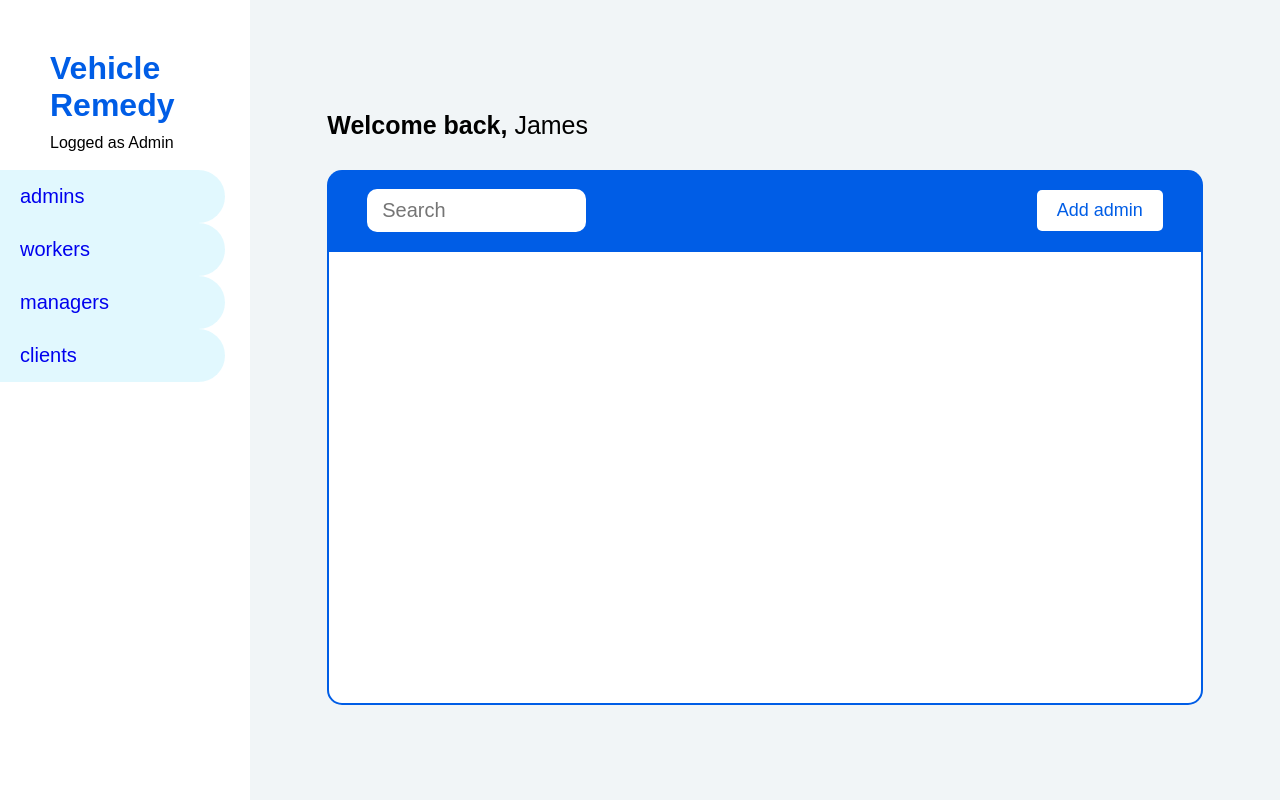
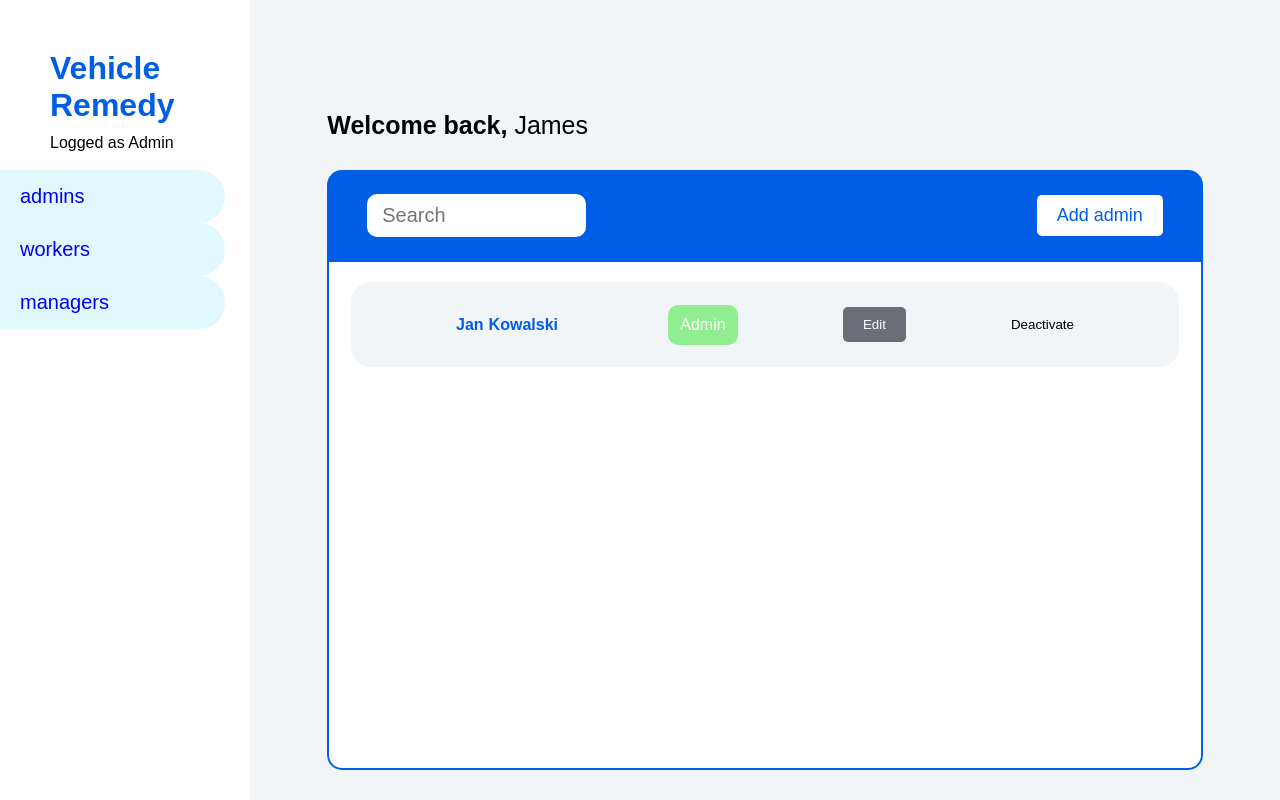
Before and after one commit to folkvangrn/asgard, a React (Vite) app: page /dashboard/admins in a window 1280 px wide. Built offline with nearby package versions, Linux system fonts and the light colour scheme.

Commit message:
Manage table Item (#5)
* Styling for managetable-item

* first iteration of the useritem

```diff
--- /dev/null
+++ b/src/components/atoms/ManageTableItem/ManageTableItem.module.scss
@@ -0,0 +1,21 @@
+.wrapper {
+  display: flex;
+  flex-direction: row;
+  align-items: center;
+  justify-content: space-evenly;
+  width: 95%;
+  min-height: 85px;
+  margin-top: 20px;
+  background-color: var(--lightGrey);
+  border-radius: 20px;
+}
+
+.nameDetails {
+  display: flex;
+
+  p {
+    margin-right: 5px;
+    font-weight: bold;
+    color: var(--blue);
+  }
+}
--- /dev/null
+++ b/src/components/atoms/ManageTableItem/ManageTableItem.tsx
@@ -0,0 +1,23 @@
+import React from 'react';
+import { User, UserRole } from '@/types/User';
+import styles from './ManageTableItem.module.scss';
+import Button from '../Button/Button';
+import { Role } from '../Role/Role';
+
+type ManageTabkeItemProps = {
+  userData: User;
+};
+
+export function ManageTableItem({ userData }: ManageTabkeItemProps) {
+  return (
+    <div className={styles.wrapper}>
+      <div className={styles.nameDetails}>
+        <p>{userData?.firstName}</p>
+        <p>{userData?.lastName}</p>
+      </div>
+      <Role role={userData.role} />
+      <Button text="Edit" />
+      <button>{userData?.isActive ? 'Deactivate' : 'Activate'}</button>
+    </div>
+  );
+}
--- /dev/null
+++ b/src/components/atoms/Role/Role.module.scss
@@ -0,0 +1,10 @@
+@use '@/styles/mixins';
+
+.role {
+  @include mixins.flexCenter;
+  width: 70px;
+  height: 40px;
+  background-color: lightgreen;
+  border-radius: 10px;
+  color: white;
+}
--- /dev/null
+++ b/src/components/atoms/Role/Role.tsx
@@ -0,0 +1,25 @@
+import styles from './Role.module.scss';
+import { UserRole } from '@/types/User';
+
+const roleToString = (role: UserRole) => {
+  switch (role) {
+    case UserRole.Admin:
+      return 'Admin';
+    case UserRole.Manager:
+      return 'Manager';
+    case UserRole.Worker:
+      return 'Worker';
+  }
+};
+
+type RoleProps = {
+  role: UserRole;
+};
+
+export function Role({ role }: RoleProps) {
+  return (
+    <div className={styles.role}>
+      <p>{roleToString(role)}</p>
+    </div>
+  );
+}
--- a/src/components/organisms/ManageTable/ManageTable.module.scss
+++ b/src/components/organisms/ManageTable/ManageTable.module.scss
@@ -6,17 +6,17 @@
 }
 
 .table {
-  height: 85%;
+  height: 75vh;
   width: 85%;
   border-radius: 15px;
 }
 
 .tableHeader {
-  height: 15%;
-  background-color: var(--blue);
   display: flex;
   justify-content: space-between;
   align-items: center;
+  height: 15%;
+  background-color: var(--blue);
   border-top-left-radius: 15px;
   border-top-right-radius: 15px;
 
@@ -39,7 +39,12 @@
 }
 
 .tableContent {
+  display: flex;
+  flex-direction: column;
+  justify-content: flex-start;
+  align-items: center;
   height: 85%;
+  overflow-y: auto;
   background-color: var(--white);
   border: 2px solid var(--blue);
   border-bottom-left-radius: 15px;
--- a/src/components/organisms/ManageTable/ManageTable.tsx
+++ b/src/components/organisms/ManageTable/ManageTable.tsx
@@ -1,9 +1,19 @@
 import Button from '@/components/atoms/Button/Button';
+import { ManageTableItem } from '@/components/atoms/ManageTableItem/ManageTableItem';
+import { User, UserRole } from '@/types/User';
 import { useParams } from 'react-router-dom';
 import styles from './ManageTable.module.scss';
 
 const singularizeRolesName = (roles: string): string => {
   return roles.slice(0, -1);
+};
+
+const tempUser: User = {
+  id: '123',
+  firstName: 'Jan',
+  lastName: 'Kowalski',
+  role: UserRole.Admin,
+  isActive: true,
 };
 
 export function ManageTable() {
@@ -17,7 +27,9 @@ export function ManageTable() {
           <input placeholder="Search" type="text" />
           <Button text={`Add ${role}`} className={styles.addUser} />
         </div>
-        <div className={styles.tableContent}></div>
+        <div className={styles.tableContent}>
+          <ManageTableItem userData={tempUser} />
+        </div>
       </div>
     </main>
   );
--- a/src/components/organisms/Navigation/Navigation.tsx
+++ b/src/components/organisms/Navigation/Navigation.tsx
@@ -15,7 +15,7 @@ const NavbarItem = ({ roles }: NavbarItemProps) => {
   );
 };
 
-const routes = ['admins', 'workers', 'managers', 'clients'];
+const routes = ['admins', 'workers', 'managers'];
 
 export function Navigation() {
   return (
--- /dev/null
+++ b/src/types/User.ts
@@ -0,0 +1,13 @@
+export enum UserRole {
+  Admin,
+  Manager,
+  Worker,
+}
+
+export type User = {
+  id: string;
+  firstName: string;
+  lastName: string;
+  role: UserRole;
+  isActive: boolean;
+};
--- a/vite.config.ts
+++ b/vite.config.ts
@@ -1,6 +1,6 @@
-import { defineConfig } from 'vite';
 import react from '@vitejs/plugin-react';
 import path from 'path';
+import { defineConfig } from 'vite';
 
 // https://vitejs.dev/config/
 export default defineConfig({
```
